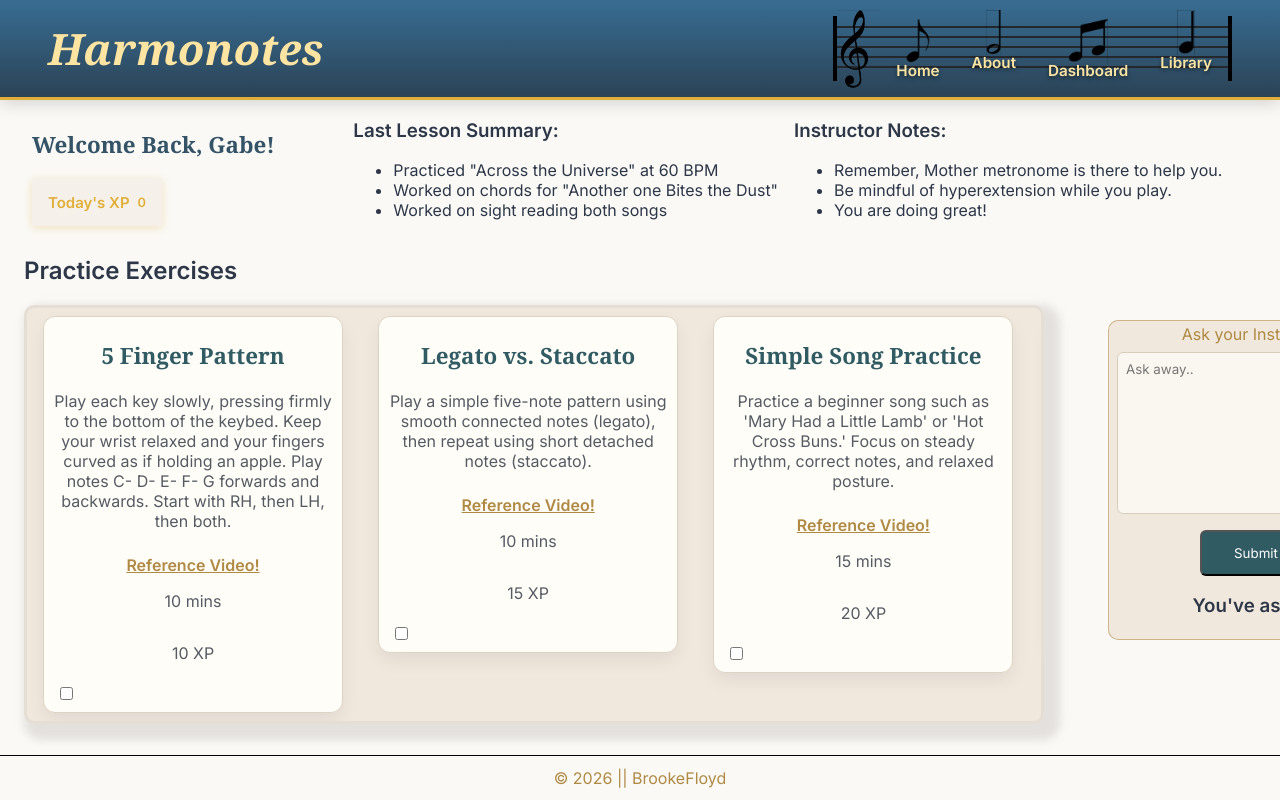
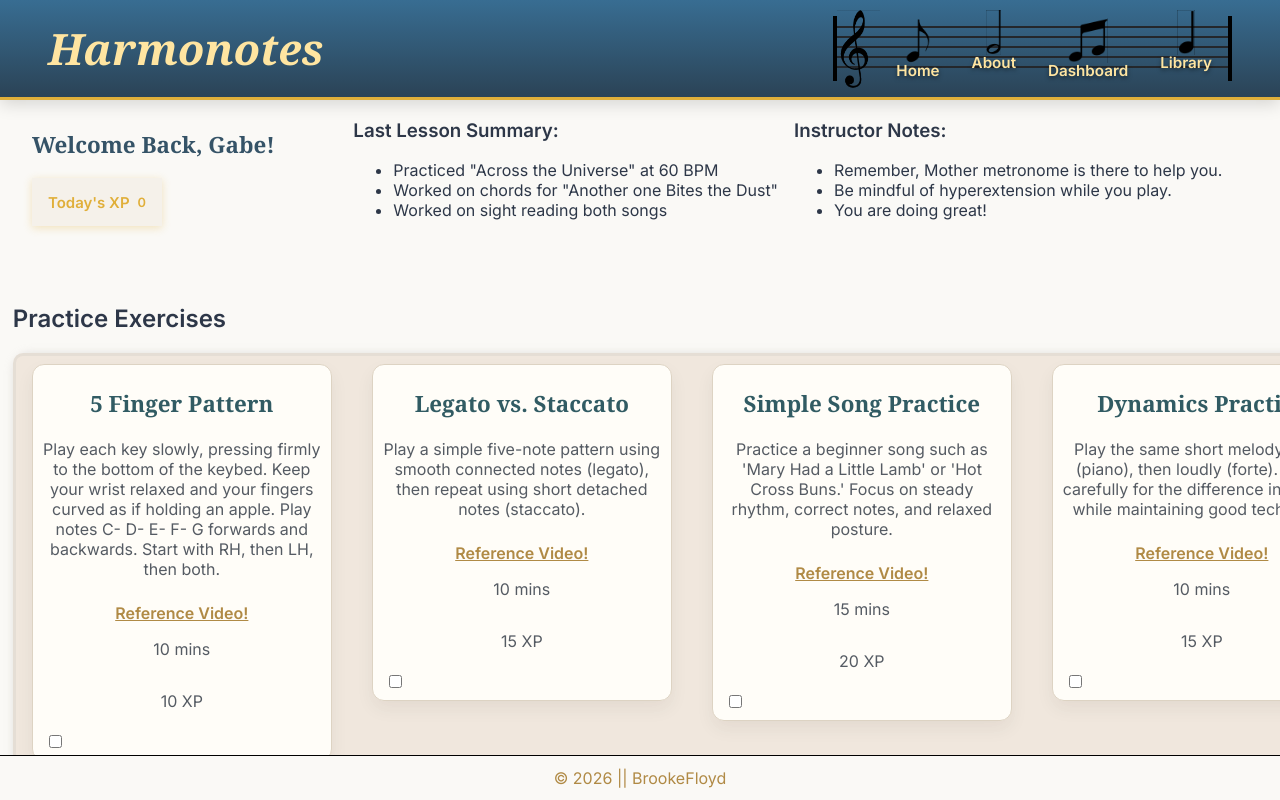
Before and after one commit to BrookeFloyd10/Harmonotes-BrookeF, a React (Vite) app in the folder harmonotes/: page /dashboard in a window 1280 px wide. Built offline with nearby package versions, Linux system fonts and the light colour scheme.

Commit message:
adjusted gap and width on exercise cards container, put padding and adjusted width on the row holding cards

```diff
--- a/harmonotes/src/App.css
+++ b/harmonotes/src/App.css
@@ -209,14 +209,21 @@ main {
 .dashboard-cards-row {
     display: flex;
     flex-direction: row;
-    align-items: center;
-    margin-left: 1.5rem;
+    align-items: flex-start;
+    max-width: 98vw;
+    margin: 1rem auto;
+    padding: 2rem 0;
+    gap: 2.5rem;
+    width: 100%;
 }
 
 .practice-card:has(input:checked) {
     opacity: 0.9;
     background-color: #efe2bdb8;
+    border-color: #E0AF3A;
 }
+
+
 
 .instructor-question {
     background-color: #ddc0a751;
@@ -245,16 +252,16 @@ main {
     background-color: #ddc0a751;
     border-radius: 10px;
     display: flex;
-    gap: 1.2rem;
+    gap: 1.5rem;
     overflow-x: auto;
     list-style: none;
     padding: .5rem;
     margin: 0;
-    width: calc(3 * 300px + 4 * 30px);
+    width: 100%;
 }
 
 .exercise-list li {
-    flex: 0 0 280px;
+    flex: 0 0 285px;
 }
 
 .about-page {
```
